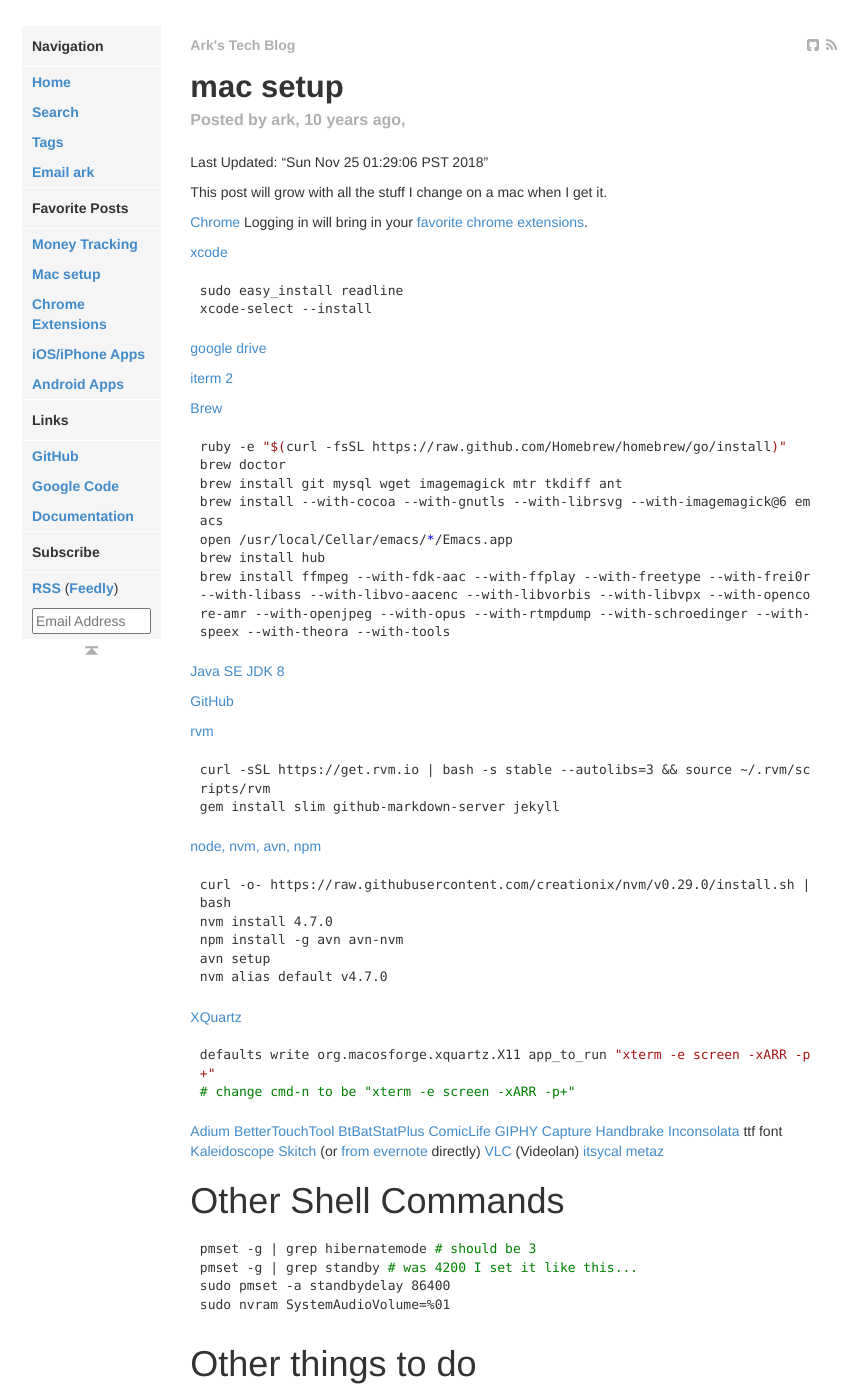
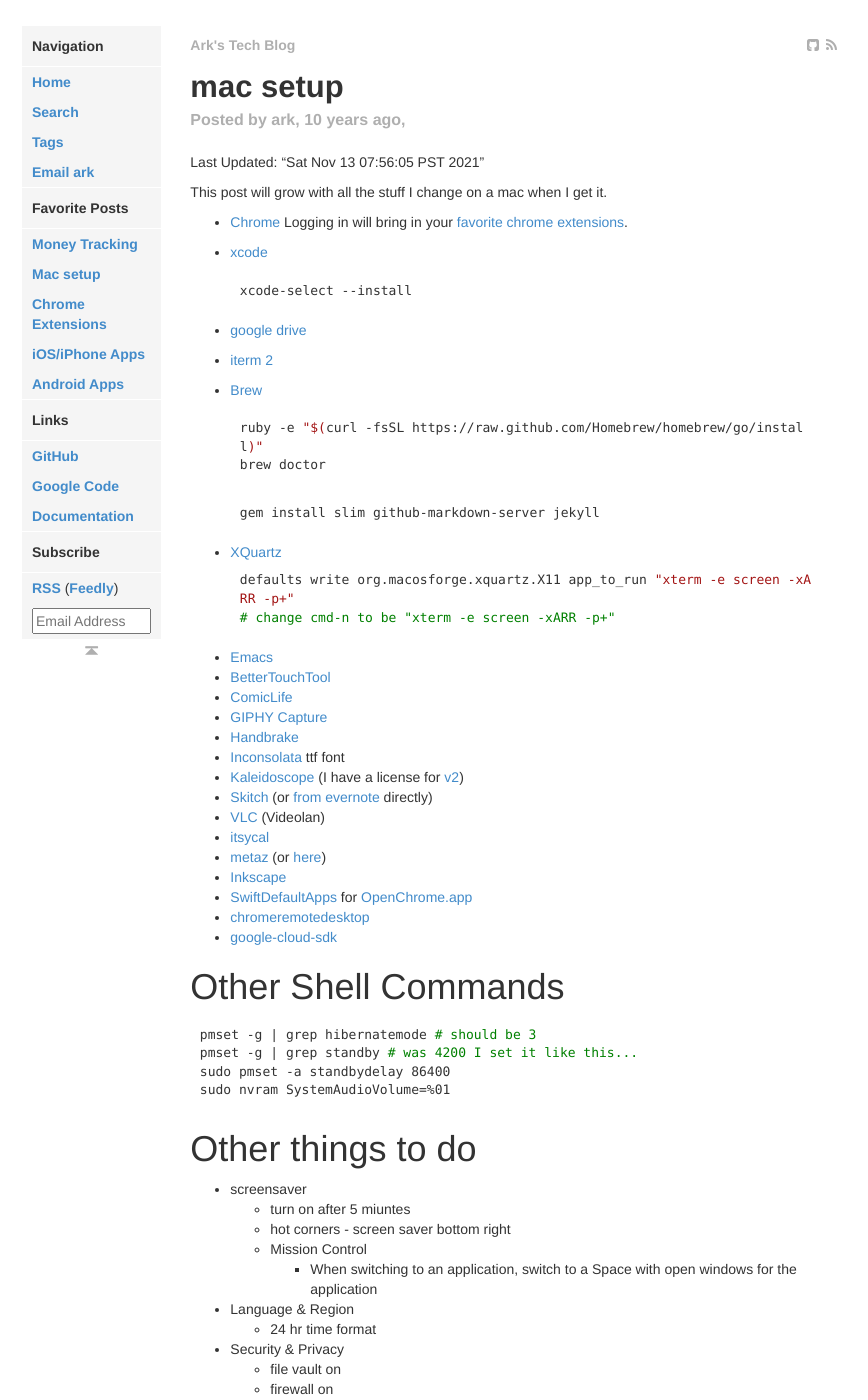
Before and after one commit to arkarkark/arkarkark.github.io, a Jekyll site: the page built from _posts/2011-05-24-mac-setup.md, in a window 1280 px wide and 1400 px high. Shown: the whole window, without its empty margins (203-1071 px from the left). Built offline with Jekyll 4.4.1, drawn with Linux system fonts in a browser that asks for light colours; some web fonts are replaced; some of the changed text lies outside the part shown.

Commit message:
mac updates from m1

````diff
--- a/Gemfile
+++ b/Gemfile
@@ -7,3 +7,4 @@
 gem 'uglifier'
 gem 'github-pages'
 gem 'redcarpet'
+gem 'webrick'
--- a/_posts/2011-05-24-mac-setup.md
+++ b/_posts/2011-05-24-mac-setup.md
@@ -9,76 +9,55 @@
 title: mac setup
 ---
 
-Last Updated: "Sun Nov 25 01:29:06 PST 2018"
+Last Updated: "Sat Nov 13 07:56:05 PST 2021"
 
 This post will grow with all the stuff I change on a mac when I get it.
 
-[Chrome](http://www.google.com/intl/en/chrome/browser/beta.html)
+* [Chrome](http://www.google.com/intl/en/chrome/browser/beta.html)
 Logging in will bring in your [favorite chrome extensions](/2014/07/favorite-chrome-extensions.html).
 
-[xcode](https://itunes.apple.com/us/app/xcode/id497799835)
+* [xcode](https://itunes.apple.com/us/app/xcode/id497799835)
 
-```bash
-sudo easy_install readline
+  ```bash
 xcode-select --install
 ```
 
-[google drive](https://tools.google.com/dlpage/drive/index.html?hl=en#eula)
+* [google drive](https://tools.google.com/dlpage/drive/index.html?hl=en#eula)
 
-[iterm 2](http://iterm2.com/)
+* [iterm 2](http://iterm2.com/)
 
-[Brew](http://brew.sh/)
+* [Brew](http://brew.sh/)
 
-```bash
+  ```bash
 ruby -e "$(curl -fsSL https://raw.github.com/Homebrew/homebrew/go/install)"
 brew doctor
-brew install git mysql wget imagemagick mtr tkdiff ant
-brew install --with-cocoa --with-gnutls --with-librsvg --with-imagemagick@6 emacs
-open /usr/local/Cellar/emacs/*/Emacs.app
-brew install hub
-brew install ffmpeg --with-fdk-aac --with-ffplay --with-freetype --with-frei0r --with-libass --with-libvo-aacenc --with-libvorbis --with-libvpx --with-opencore-amr --with-openjpeg --with-opus --with-rtmpdump --with-schroedinger --with-speex --with-theora --with-tools
 ```
 
-[Java SE JDK 8](http://www.oracle.com/technetwork/java/javase/downloads/jdk8-downloads-2133151.html)
-
-[GitHub](https://mac.github.com/)
-
-[rvm](https://rvm.io/)
-
-```bash
-curl -sSL https://get.rvm.io | bash -s stable --autolibs=3 && source ~/.rvm/scripts/rvm
+  ```bash
 gem install slim github-markdown-server jekyll
 ```
-
-[node, nvm, avn, npm](https://nodejs.org/)
-
-```bash
-curl -o- https://raw.githubusercontent.com/creationix/nvm/v0.29.0/install.sh | bash
-nvm install 4.7.0
-npm install -g avn avn-nvm
-avn setup
-nvm alias default v4.7.0
-```
-
-[XQuartz](http://xquartz.macosforge.org/)
-
-```bash
+* [XQuartz](http://xquartz.macosforge.org/)
+  ```bash
 defaults write org.macosforge.xquartz.X11 app_to_run "xterm -e screen -xARR -p+"
 # change cmd-n to be "xterm -e screen -xARR -p+"
 ```
 
-[Adium](https://adium.im/)
-[BetterTouchTool](http://www.bettertouchtool.net/)
-[BtBatStatPlus](https://github.com/sanderv32/BtBatStatPlus)
-[ComicLife](http://plasq.com/products/comiclife3/mac)
-[GIPHY Capture](https://itunes.apple.com/us/app/giphy-capture.-the-gif-maker/id668208984)
-[Handbrake](http://handbrake.fr/)
-[Inconsolata](http://www.levien.com/type/myfonts/inconsolata.html) ttf font
-[Kaleidoscope](http://www.kaleidoscopeapp.com/)
-[Skitch](https://itunes.apple.com/us/app/skitch-snap.-mark-up.-share./id425955336)&nbsp;(or [from evernote](http://evernote.com/skitch/#) directly)
-[VLC](http://www.videolan.org/vlc/index.html) (Videolan)
-[itsycal](https://www.mowglii.com/itsycal/)
-[metaz](https://griff.github.io/metaz/)
+ * [Emacs](https://emacsformacosx.com/)
+ * [BetterTouchTool](https://folivora.ai/)
+ * [ComicLife](http://plasq.com/products/comiclife3/mac)
+ * [GIPHY Capture](https://itunes.apple.com/us/app/giphy-capture.-the-gif-maker/id668208984)
+ * [Handbrake](http://handbrake.fr/)
+ * [Inconsolata](http://www.levien.com/type/myfonts/inconsolata.html) ttf font
+ * [Kaleidoscope](http://www.kaleidoscopeapp.com/) (I have a license for [v2](https://kaleidoscope.app/download-v2))
+ * [Skitch](https://itunes.apple.com/us/app/skitch-snap.-mark-up.-share./id425955336)&nbsp;(or [from evernote](http://evernote.com/skitch/#) directly)
+ * [VLC](http://www.videolan.org/vlc/index.html) (Videolan)
+ * [itsycal](https://www.mowglii.com/itsycal/)
+ * [metaz](https://github.com/griff/metaz/releases) (or [here](https://metaz.maven-group.org/))
+ * [Inkscape](https://inkscape.org/)
+ * [SwiftDefaultApps](https://github.com/Lord-Kamina/SwiftDefaultApps/releases) for [OpenChrome.app](https://github.com/arkarkark/openChrome.app)
+ * [chromeremotedesktop](https://remotedesktop.google.com/access/)
+ * [google-cloud-sdk](https://cloud.google.com/sdk/docs/install)
+
 
 # Other Shell Commands
 
````
Also changed, not shown: other parts of _posts/2011-05-24-mac-setup.md (+3 -0 lines), Gemfile.lock, 1 other file.
